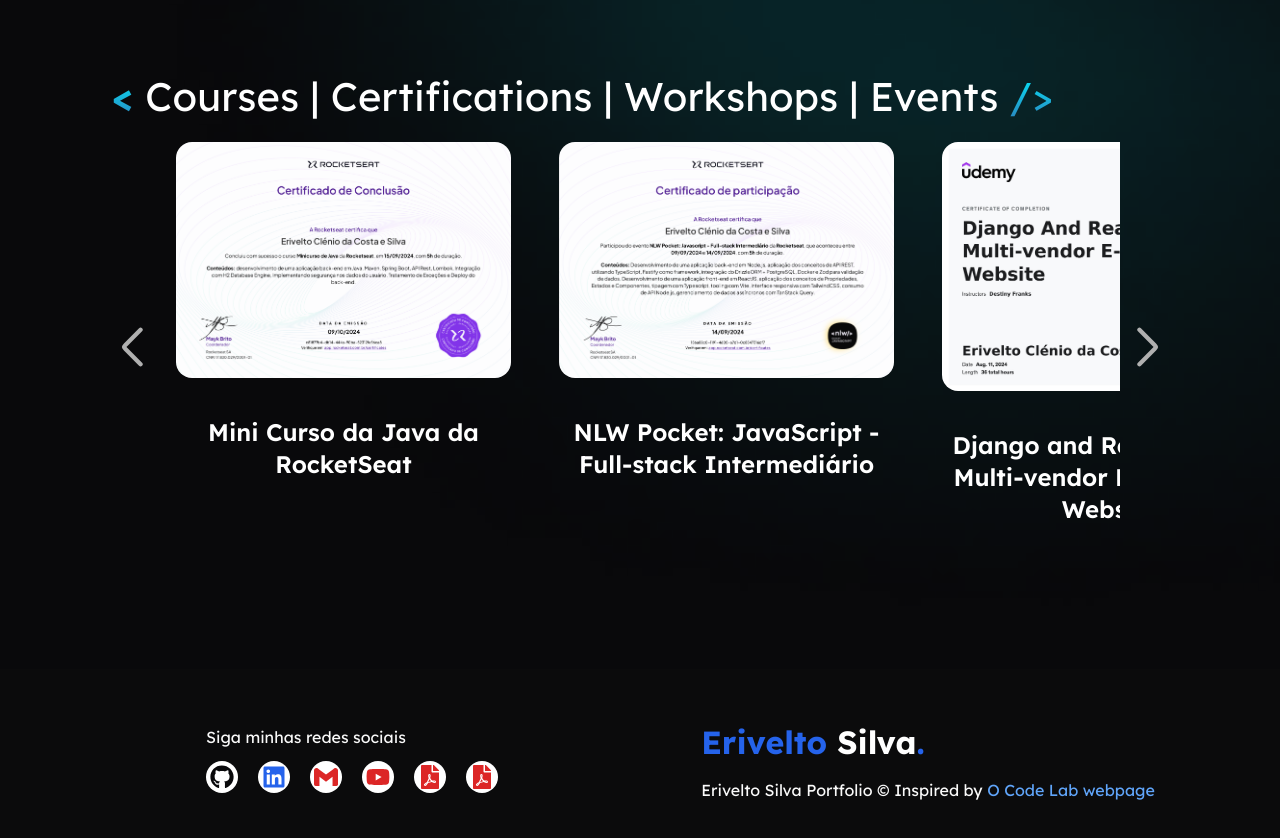
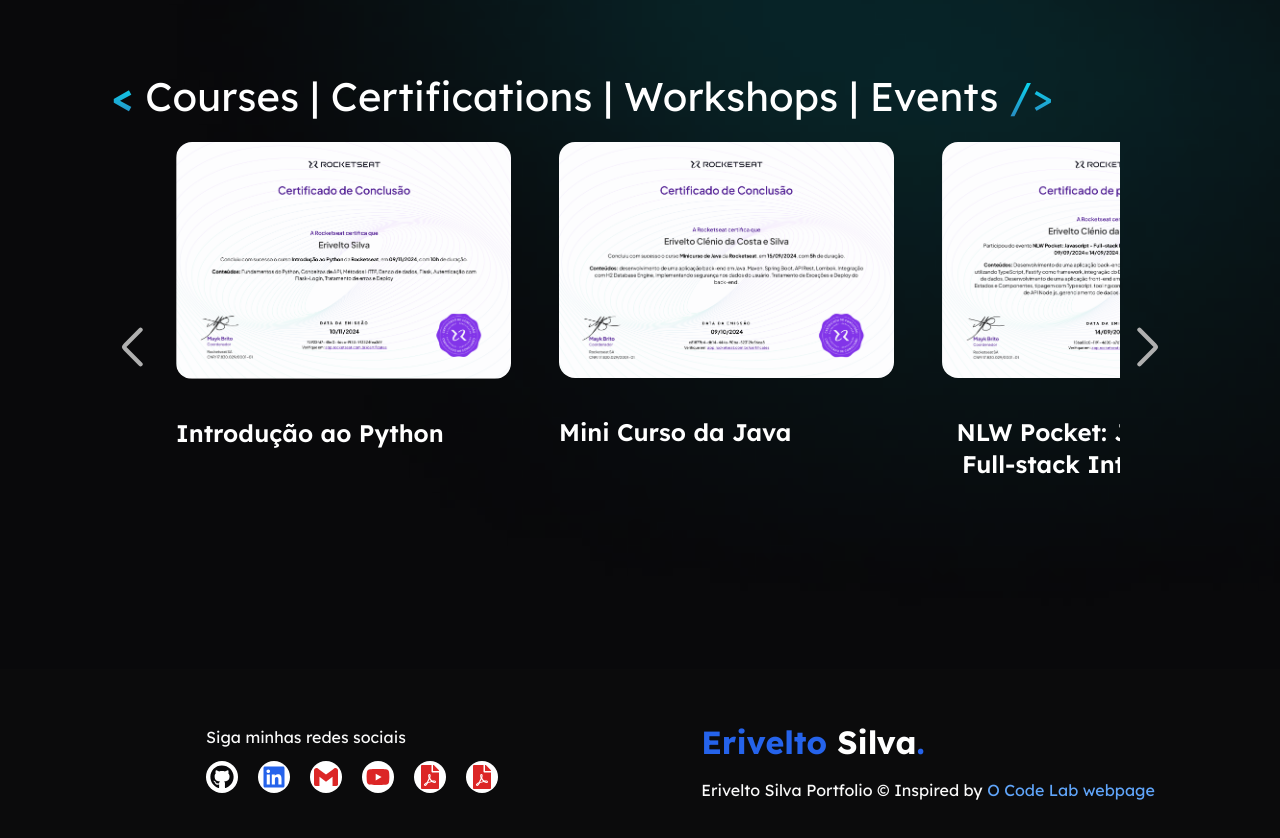
Before and after one commit to EriveltoSilva/portfolio, a Next.js app: page / in a window 1280 px wide. Shown: the part 6620-7458 px from the top of the page. Built offline with nearby package versions, Linux system fonts and the light colour scheme.

Commit message:
feat: introduction to python certificate

```diff
--- a/src/data/certifications.ts
+++ b/src/data/certifications.ts
@@ -7,8 +7,17 @@ enum TypeCertificate {
 
 export const certificates: Certificate[] = [
   {
+    id: 11,
+    title: "Introdução ao Python",
+    type: TypeCertificate.Course,
+    date: "nov 10, 2024",
+    hours: 10,
+    image: "/certificates/Erivelto Silva Course Certificate - Introdução ao Python da Rocketseat.png",
+    description: "",
+  },
+  {
     id: 10,
-    title: "Mini Curso da Java da RocketSeat",
+    title: "Mini Curso da Java",
     type: TypeCertificate.Course,
     date: "Set 15, 2024",
     hours: 5,
```
Also changed, not shown: public/certificates/Erivelto Silva Course Certificate - Introdução ao Python da Rocketseat.png (added).
